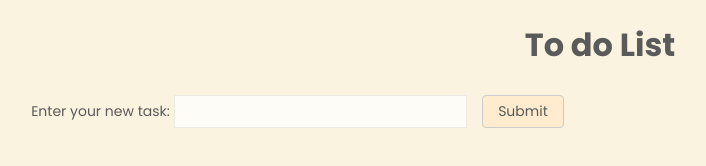
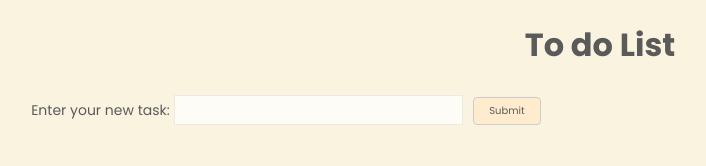
Before and after one commit to jiahaoli0465/todolist, a plain HTML site: page index.html in a window 1280 px wide. Shown: the whole page, without its empty margins (40-746 px from the left). Drawn offline with Linux system fonts and the light colour scheme.

Commit message:
fix minor style issues

```diff
--- a/app.css
+++ b/app.css
@@ -33,12 +33,15 @@ li {
 }
 #taskInput {
     flex-grow: 1;  /* This will make the input take available space */
-    margin-right: 10px;  /* Adjust this value as needed */
+    margin-right: 5px;  /* Adjust this value as needed */
     background-color: #FEFCF7;
     border: 1px solid #EDEAE6;  /* A subtle border to define the input */
-    padding: 5px 10px;  /* Some padding for better appearance */
+    padding: 4px 8px;   /* Some padding for better appearance */
     transition: background-color 0.3s ease;  /* Smooth transition for hover effect */
+    height: 20px;
 }
+
+
 
 #taskInput:hover {
     background-color: #FDFBF9;
@@ -79,6 +82,7 @@ form input[type="text"] {
     border: 1px solid #a8a8a8; /* Muted border color */
     color: #4b4b4b; /* Text color inside the input */
     font-family: 'Poppins', sans-serif;
+    font-size: 14px;
 }
 
 form input[type="text"]:hover, form input[type="text"]:focus {
@@ -93,6 +97,9 @@ input[type="text"], input[type="submit"], textarea {
 input[type="submit"] {
     -webkit-appearance: none; /* This removes the default iOS styling */
     border-radius: 0;
+    padding: 4px 8px;
+    font-size: 10px;
+
 }
 
 .input-wrapper {
```
